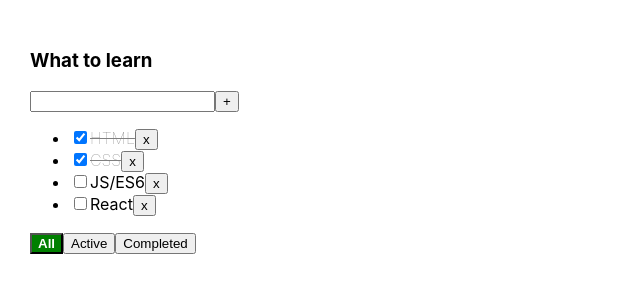
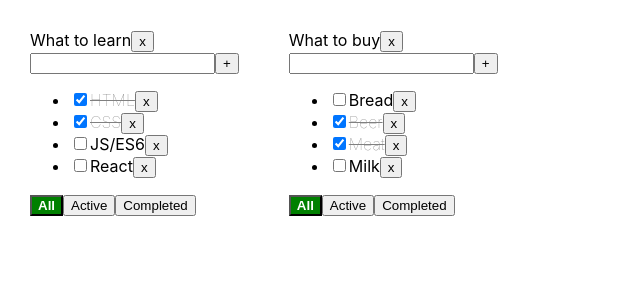
Before and after one commit to SlavaOST-it/ToDoList, a React (Create React App) app: page / in a window 1280 px wide. Shown: the top 300 px of the page, without its empty margins (0-640 px from the left). Built offline with nearby package versions, Linux system fonts and the light colour scheme.

Commit message:
Add new TodoList

```diff
--- a/src/App.tsx
+++ b/src/App.tsx
@@ -4,58 +4,99 @@
 import {v1} from 'uuid';
 
 export type FilterValueType = 'all' | 'active' | 'completed'
+type TodoListType = {
+    id: string
+    title: string,
+    filter: FilterValueType
+}
+
+type TaskStateType = {
+    [todoListID: string]: Array<TaskType>
+}
 
 const App = () => {
-    const title: string = "What to learn"
-    const [tasks, setTasks] = useState<TaskType[]>([
+    //BLL:
+    //State todoLists:
+    const todoListID_1 = v1()
+    const todoListID_2 = v1()
+    const [todoLists, setTodoLists] = useState<Array<TodoListType>>([
+        {id: todoListID_1, title: "What to learn", filter: 'all'},
+        {id: todoListID_2, title: "What to buy", filter: 'all'},
+    ])
+
+    const [tasks, setTasks] = useState<TaskStateType>({
+        [todoListID_1]: [
             {id: v1(), title: "HTML", isDone: true},
             {id: v1(), title: "CSS", isDone: true},
             {id: v1(), title: "JS/ES6", isDone: false},
             {id: v1(), title: "React", isDone: false},
-    ])
+        ],
+        [todoListID_2]: [
+            {id: v1(), title: "Bread", isDone: false},
+            {id: v1(), title: "Beer", isDone: true},
+            {id: v1(), title: "Meat", isDone: true},
+            {id: v1(), title: "Milk", isDone: false},
+        ]
+    })
 
-    const [filter, setFilter] = useState<FilterValueType>('all')
+// function:
 //добавляем новую таску. Жестко ее создаем и сетаем. Потом накидываем эту функцию на кнопку +
-    const addTask = (title: string) => {
-        const newTask: TaskType = {id: v1(), title: title, isDone: false}
-        setTasks([newTask, ...tasks])
+    const addTask = (title: string, todoListID: string) => {
+        setTasks({...tasks, [todoListID]: [{id: v1(), title: title, isDone: false}, ...tasks[todoListID]]})
+    }
+//Удаление таски
+    const removeTask = (taskID: string, todoListID: string) => {
+        setTasks({...tasks, [todoListID]: tasks[todoListID].filter(task => task.id !== taskID)})
+    }
+//Фильтруем таски по All, active, completed
+    const changeFilter = (filter: FilterValueType, todoListID: string) => {
+        setTodoLists(todoLists.map(tl => tl.id === todoListID ? {...tl, filter: filter} : tl))
+    }
+//Изменение статуса isDone
+    const changeTaskStatus = (taskID: string, isDone: boolean, todoListID: string) => {
+        //(t => t.id === taskID ? {...t, isDone: isDone} : t))
+        setTasks({...tasks, [todoListID]: tasks[todoListID].map(t => t.id === taskID ? {...t, isDone: isDone} : t)})
+    }
+//удаление TodoList
+    const removeTodoList = (todoListID: string) => {
+        setTodoLists(todoLists.filter(tl => tl.id !== todoListID))
+        delete tasks[todoListID]
     }
 
-    const removeTask = (taskID: string) => {
-        const updatedTasks = tasks.filter(task => task.id !== taskID)
-        setTasks(updatedTasks)
-    }
+//UI:
+    const TodoListsComponents = todoLists.map(tl => {
 
         let tasksForRender;
-    switch (filter) {
+        switch (tl.filter) {
             case 'completed':
-            tasksForRender = tasks.filter(t => t.isDone)
-            break
+                tasksForRender = tasks[tl.id].filter(t => t.isDone)
+                break;
             case 'active':
-            tasksForRender = tasks.filter(t => !t.isDone)
-            break
+                tasksForRender = tasks[tl.id].filter(t => !t.isDone)
+                break;
             default:
-            tasksForRender = tasks
+                tasksForRender = tasks[tl.id]
+                break;
         }
+        return (
+            <TodoList
+                key={tl.id}
+                idTL={tl.id}
+                title={tl.title}
+                filter={tl.filter}
+                tasks={tasksForRender}
 
-    const changeFilter = (value: FilterValueType) => { // вместо value можно дать любое имя
-        setFilter(value)
-    }
-
-    const changeTaskStatus = (taskID: string, isDone: boolean) => {
-        setTasks(tasks.map(t => t.id === taskID ? {...t, isDone: isDone} : t))
-    }
+                addTask={addTask}
+                removeTask={removeTask}
+                changeFilter={changeFilter}
+                removeTodoList={removeTodoList}
+                changeTaskStatus={changeTaskStatus}/>
+        )
+    })
 
     return (
         <div className="App">
-            <TodoList title={title}
-                      tasks={tasksForRender}
-                      filter={filter}
-                      addTask={addTask}
-                      removeTask={removeTask}
-                      changeFilter={changeFilter}
-                      changeTaskStatus={changeTaskStatus}/>
-
+            {TodoListsComponents}
         </div>
     );
 }
--- a/src/TodoList.tsx
+++ b/src/TodoList.tsx
@@ -6,13 +6,15 @@
 
 
 type TodoListPropsType = {
+    idTL: string
     title: string
     tasks: Array<TaskType>
     filter: FilterValueType
-    removeTask: (taskID: string) => void
-    changeFilter: (filter: FilterValueType) => void
-    addTask: (title: string) => void
-    changeTaskStatus: (taskID: string, isDone: boolean) => void
+    removeTask: (taskID: string, idTL: string) => void
+    removeTodoList: (todoListID: string) => void
+    changeFilter: (filter: FilterValueType, idTL: string) => void
+    addTask: (title: string, idTL: string) => void
+    changeTaskStatus: (taskID: string, isDone: boolean, idTL: string) => void
 }
 
 export type TaskType = {
@@ -21,19 +23,18 @@
     isDone: boolean
 }
 
-
 export const TodoList = (props: TodoListPropsType) => {
     const [title, setTitle] = useState(' ') //для временного хранения новых тасок затем передаем параметр в функцию addTask
     const [error, setError] = useState<boolean>(false)
 
     const tasksListItems = props.tasks.length
         ? props.tasks.map(task => {
-            const removeTask = () => props.removeTask(task.id)
+            const removeTask = () => props.removeTask(task.id, props.idTL)
             const changeTaskStatus = (event: ChangeEvent<HTMLInputElement>) =>
-                props.changeTaskStatus(task.id, event.currentTarget.checked)
+                props.changeTaskStatus(task.id, event.currentTarget.checked, props.idTL)
 
             return (
-                <li>
+                <li key={task.id}>
                     <input
                         onChange={changeTaskStatus}
                         type="checkbox"
@@ -51,20 +52,26 @@
     const addTaskHandler = () => {
         const trimmedTitle = title.trim()
         if (trimmedTitle) {
-            props.addTask(trimmedTitle)
+            props.addTask(trimmedTitle, props.idTL)
         } else {
             setError(true)
         }
         setTitle('')
     }
 
+// вынесенная ф-я для удаления ТудуЛиста
+    const removeTodoList = () => {
+        props.removeTodoList(props.idTL)
+    }
+
     const tsarClickHandler = (filterValue: FilterValueType) => {
-        props.changeFilter(filterValue)
+        props.changeFilter(filterValue, props.idTL)
     }
 
     return (
         <div>
-            <h3>{props.title}</h3>
+            {props.title}
+            <Button name={'x'} callBack={removeTodoList} className={''}/>
             <div>
                 <Input
                     title={title}
@@ -81,9 +88,12 @@
                 {tasksListItems}
             </ul>
             <div>
-                <Button name={'All'} className={props.filter === 'all' ? 'active' : ''} callBack={() => tsarClickHandler('all')}/>
-                <Button name={'Active'} className={props.filter === 'active' ? 'active' : ''} callBack={() => tsarClickHandler('active')}/>
-                <Button name={'Completed'} className={props.filter === 'completed' ? 'active' : ''} callBack={() => tsarClickHandler('completed')}/>
+                <Button name={'All'} className={props.filter === 'all' ? 'active' : ''}
+                        callBack={() => tsarClickHandler('all')}/>
+                <Button name={'Active'} className={props.filter === 'active' ? 'active' : ''}
+                        callBack={() => tsarClickHandler('active')}/>
+                <Button name={'Completed'} className={props.filter === 'completed' ? 'active' : ''}
+                        callBack={() => tsarClickHandler('completed')}/>
             </div>
         </div>
 
```
Lines whose indentation alone changed are shown as unchanged.
